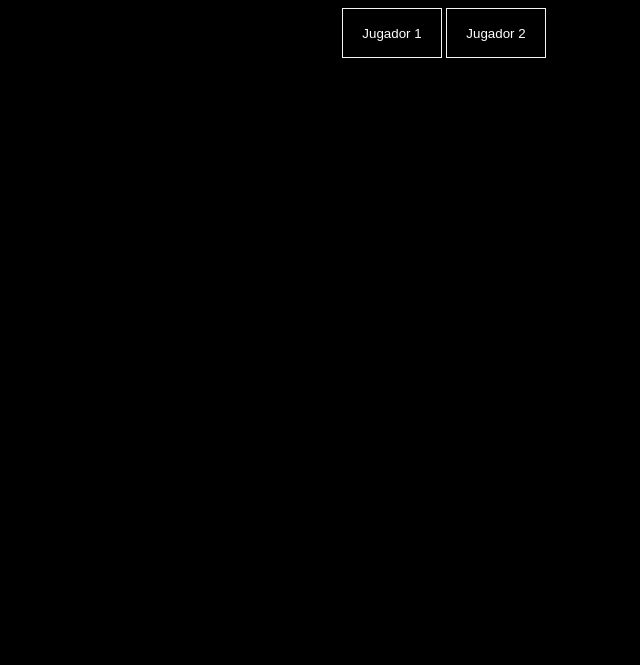
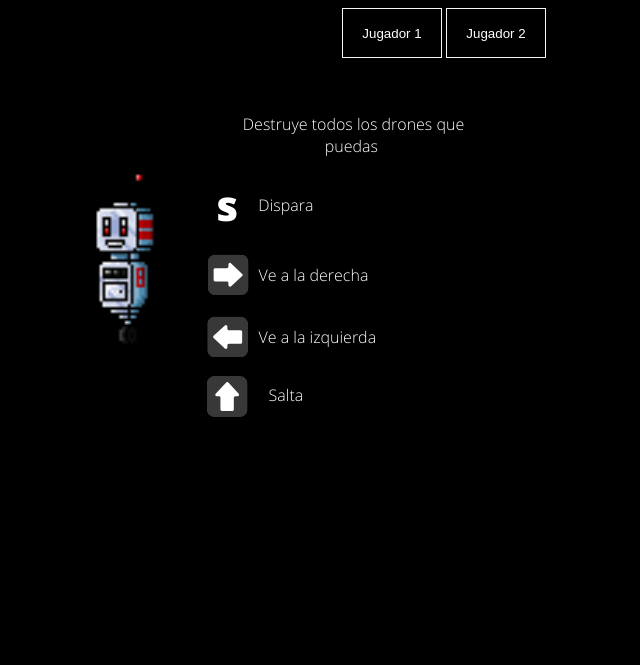
Before and after one commit to CarlosFabianG/learning-in-mars, a plain HTML site: page index.html in a window 1280 px wide. Shown: the whole page, without its empty margins (196-836 px from the left). Drawn offline with Linux system fonts and the light colour scheme.

Commit message:
agregue pantalla de inicio

```diff
--- a/styles.css
+++ b/styles.css
@@ -1,6 +1,8 @@
 body {
     background-color: black;
     text-align: center;
+    background-image: url('./images/pag_inicio.png');
+    background-repeat: no-repeat;
 }
 
 
```
Also changed, not shown: images/pag_inicio.png (added).
